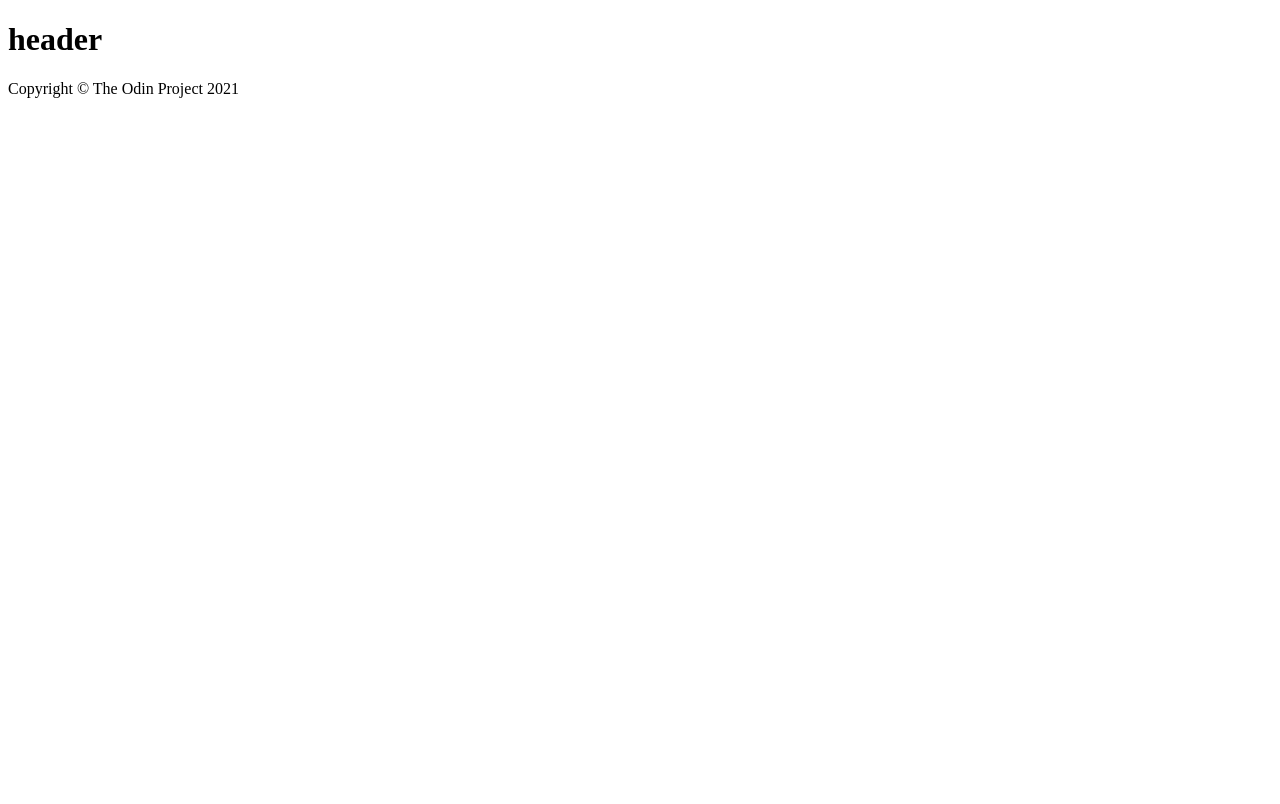
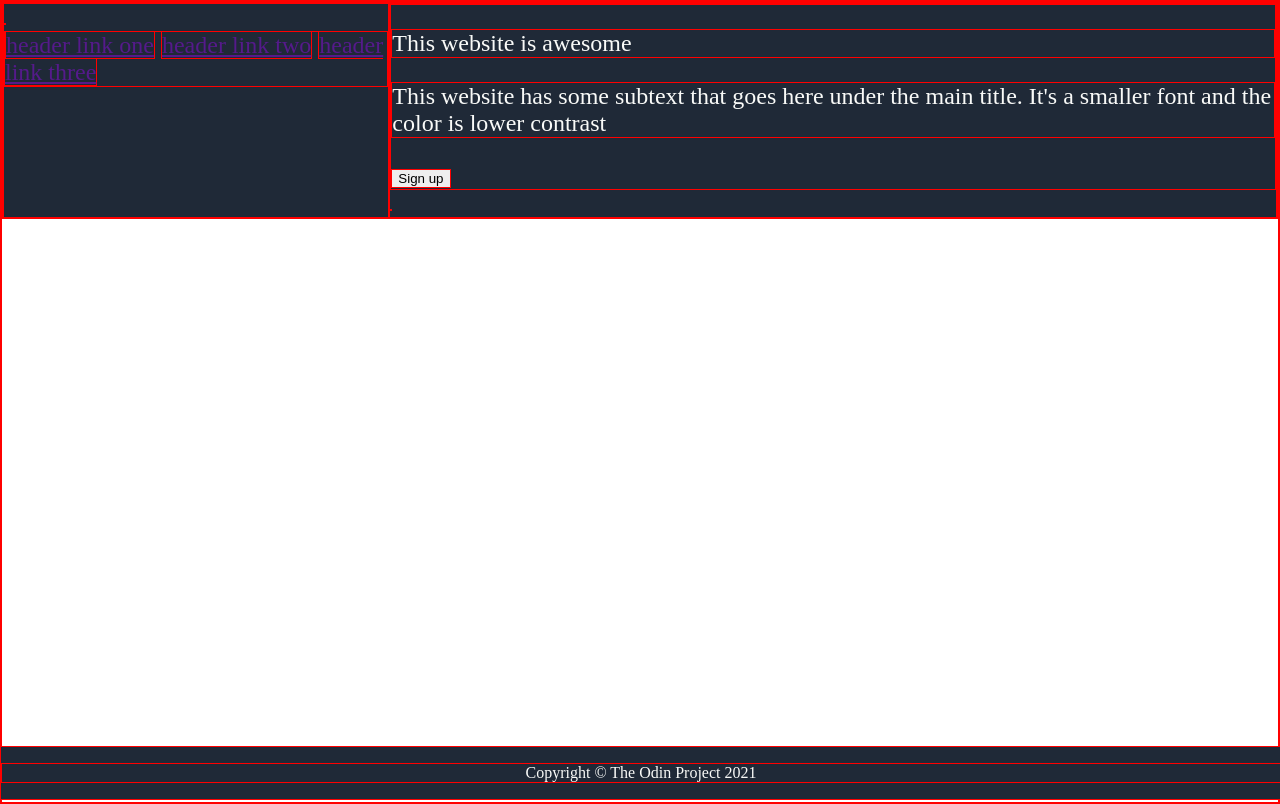
Before and after one commit to Tonaiko/landing-page, a plain HTML site: page index.html in a window 1280 px wide. Drawn offline with Linux system fonts and the light colour scheme.

Commit message:
Create header content in index.html with minimal styling

```diff
--- a/index.html
+++ b/index.html
@@ -5,10 +5,30 @@
     <meta http-equiv="X-UA-Compatible" content="IE=edge">
     <meta name="viewport" content="width=device-width, initial-scale=1.0">
     <title>Landing Page</title>
+    <link rel="stylesheet" href="style.css">
 </head>
 <body>
     <div id="header">
-        <h1>header</h1>
+        <div class="top-header">
+            <img src="">
+            <div class="header-links">
+                <a href="">header link one</a>
+                <a href="">header link two</a>
+                <a href="">header link three</a>
+            </div>
+        </div>
+        <div class="bottom-header">
+            <div class="header-blurb">
+                <p class="blurb-title">
+                    This website is awesome
+                </p>
+                <p class="blurb-paragraph">
+                    This website has some subtext that goes here under the main title. It's a smaller font and the color is lower contrast
+                </p>
+                <button>Sign up</button>
+            </div>
+            <img src="">
+        </div>
     </div>
 
     <div id="footer">
--- a/style.css
+++ b/style.css
@@ -0,0 +1,25 @@
+* {
+    border: 1px solid red;
+}
+
+body {
+    margin: 0px;
+    height: 100vh;
+}
+
+#header {
+    display: flex;
+    font-size: 24px;
+    color: #F9FAF8;
+    background-color: #1F2937;
+}
+
+#footer {
+    position: fixed;
+    bottom: 0;
+    left: 0;
+    width: 100%;
+    text-align: center;
+    color: #F9FAF8;
+    background-color: #1F2937;
+}
```
